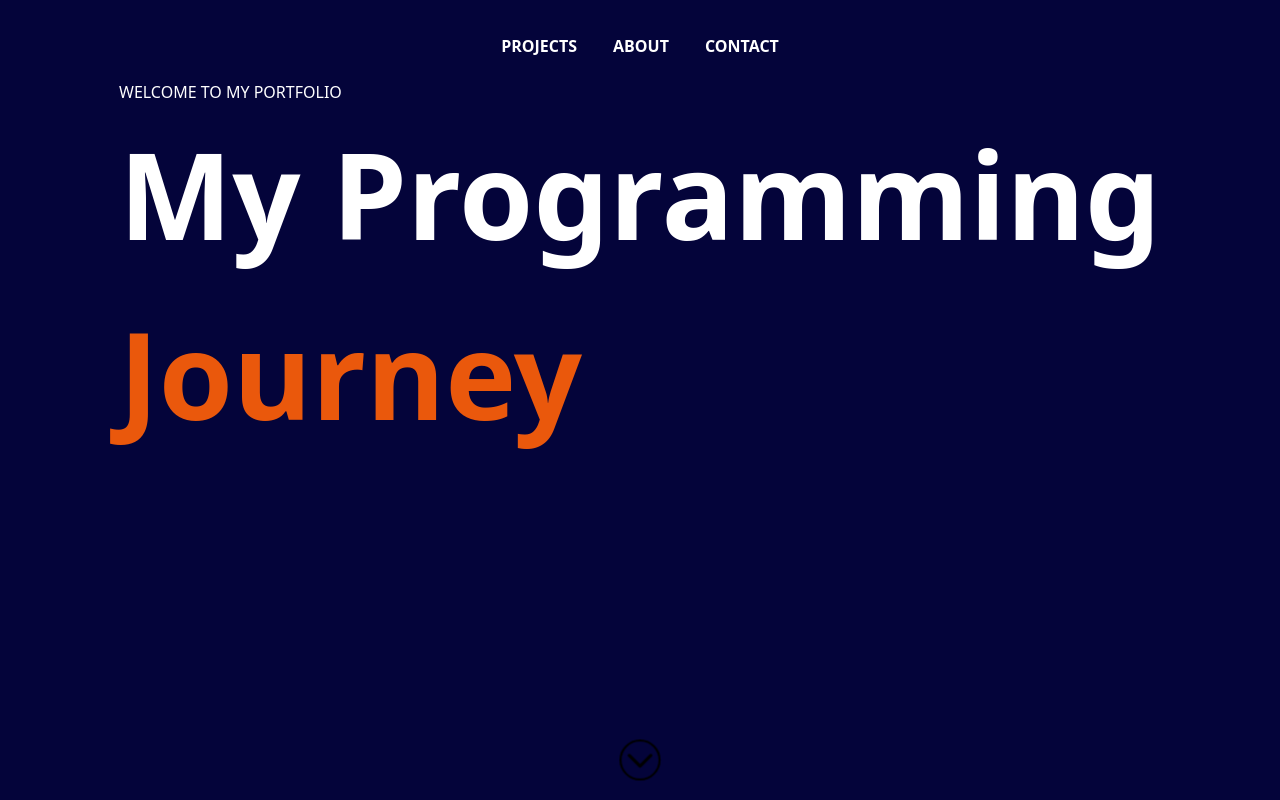
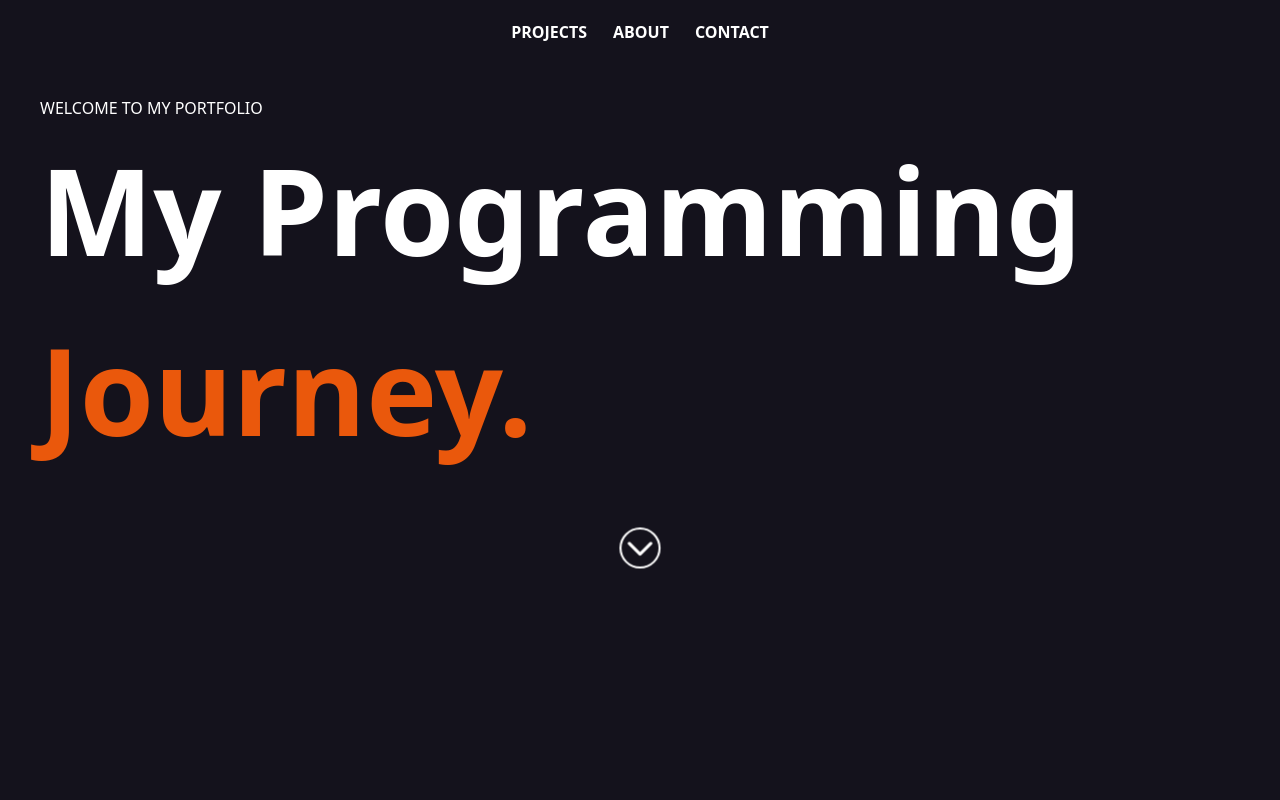
Before and after one commit to ItsWakana/personal-portfolio, a React (Vite) app: page / in a window 1280 px wide. Shown: the top 800 px of the page. Built offline with nearby package versions, Linux system fonts and the light colour scheme.

Commit message:
rework deisgn of homepage prtoflio

```diff
--- a/src/components/MainHeader.jsx
+++ b/src/components/MainHeader.jsx
@@ -3,21 +3,16 @@ import downIcon from '../assets/icons/down.svg';
 
 const MainHeader = () => {
 
-    // const backgroundUrl = "https://images.unsplash.com/photo-1500964757637-c85e8a162699?ixlib=rb-4.0.3&ixid=M3wxMjA3fDB8MHxzZWFyY2h8NHx8YmVhdXRpZnVsJTIwbGFuZHNjYXBlfGVufDB8fDB8fHww&w=1000&q=80";
-
     return (
-        <header className="header">
+        <header className="header flex flex-col items-center gap-12">
             <Navbar />
-            {/* <img className="header__image"src={backgroundUrl} alt="header-image" /> */}
-            <div className="header__background"></div>
-                <div className="absolute top-20">
+                <div className="flex flex-col text-center md:text-left md:ml-10">
                     <p className="text-white">WELCOME TO MY PORTFOLIO</p>
-                    {/* <h1 className="main-heading text-neutral-950 select-none">Welcome to my<br></br>
-                    <span>Portfolio</span></h1> */}
-                    <h1 className="main-heading text-white select-none">My Programming<br></br>
-                    <span className="text-orange-600">Journey</span></h1>
+                    <h1 className="main-heading text-white">
+                        My Programming <span className="text-orange-600">Journey.</span>
+                    </h1>
                 </div>
-            <button className="down-icon absolute bottom-5 w-10">
+            <button className="down-icon w-10">
                 <a href="#projects">
                 <img src={downIcon} alt="direct-down-icon"/>
                 </a>
--- a/src/components/Navbar.jsx
+++ b/src/components/Navbar.jsx
@@ -5,7 +5,7 @@ const Navbar = () => {
     const [currentTab, setCurrentTab] = useState(null);
 
     return (
-        <nav className="navbar">
+        <nav className="navbar mt-4">
         <ul>
             <li
             className={`text-${currentTab === 'projects' ? 'orange-600' : 'white'} font-semibold px-2 py-1`}>
--- a/src/index.css
+++ b/src/index.css
@@ -19,16 +19,8 @@ html {
 }
 
 .header {
-    display: flex;
-    justify-content: center;
-    position: relative;
+    background-color: rgb(20 18 28);
     height: 100vh;
-}
-
-.header__background {
-    width: 100%;
-    height: 100%;
-    background-color: rgb(4, 4, 58);
 }
 
 .main-heading {
@@ -36,18 +28,15 @@ html {
     font-weight: bold;
 }
 
-.navbar {
-    position: absolute;
-    top: 30px;
-}
 .navbar > ul {
     display: flex;
-    gap: 20px;
+    gap: 10px;
 }
 .down-icon {
     border: solid 2px black;
     border-radius: 20px;
     animation: linear 1s infinite toggle-scale alternate;
+    filter: invert(100%) sepia(100%) saturate(1%) hue-rotate(338deg) brightness(108%) contrast(101%);
 }
 
 @keyframes toggle-scale {
```
